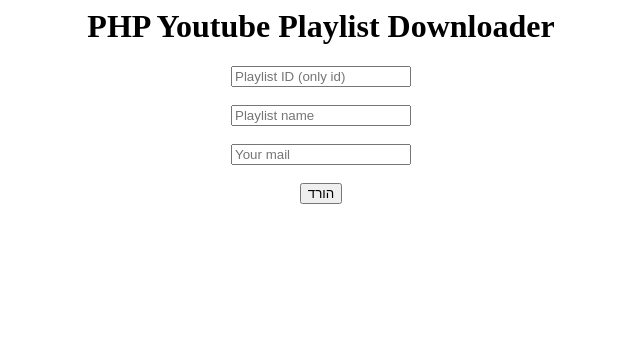
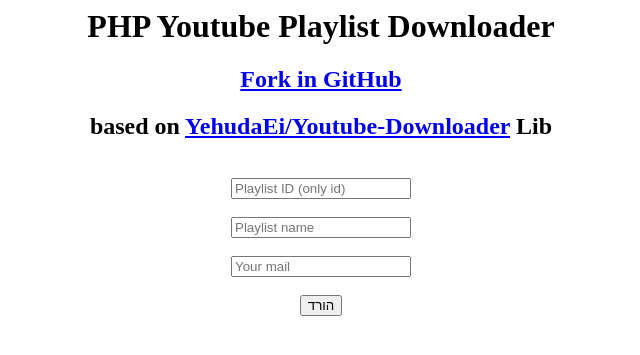
Before and after one commit to YehudaEi/Youtube-Playlist-Downloader, a PHP site: page / in a window 1280 px wide. Shown: the top 355 px of the page, without its empty margins (319-959 px from the left). Run offline with PHP 8.4, Linux system fonts and the light colour scheme.

Commit message:
add "fork in github link"

```diff
--- a/index.php
+++ b/index.php
@@ -33,14 +33,19 @@ echo <<<HTML
 <html>
 
 <head>
-	<title>PHP Youtube</title>
+	<meta charset="utf-8">
+	<meta name="author" content="Yehuda Eisenberg">
+	<title>PHP Youtube Playlist Downloader</title>
 </head>
 
 <body align="center">
 	<div id="content">
 	    <form method="post">
     		<h1>PHP Youtube Playlist Downloader</h1>
-    		<input type="text" style="width:180" placeholder="Playlist ID (only id)" name="PID">
+    		<h2><a href="https://github.com/YehudaEi/Youtube-Playlist-Downloader">Fork in GitHub</a></h2>
+    		<h2>based on <a href="https://github.com/YehudaEi/Youtube-Downloader">YehudaEi/Youtube-Downloader</a> Lib</h2>
+                <br>
+                <input type="text" style="width:180" placeholder="Playlist ID (only id)" name="PID">
     		<br>
     		<br>
     		<input type="text" style="width:180" placeholder="Playlist name" name="name">
```
